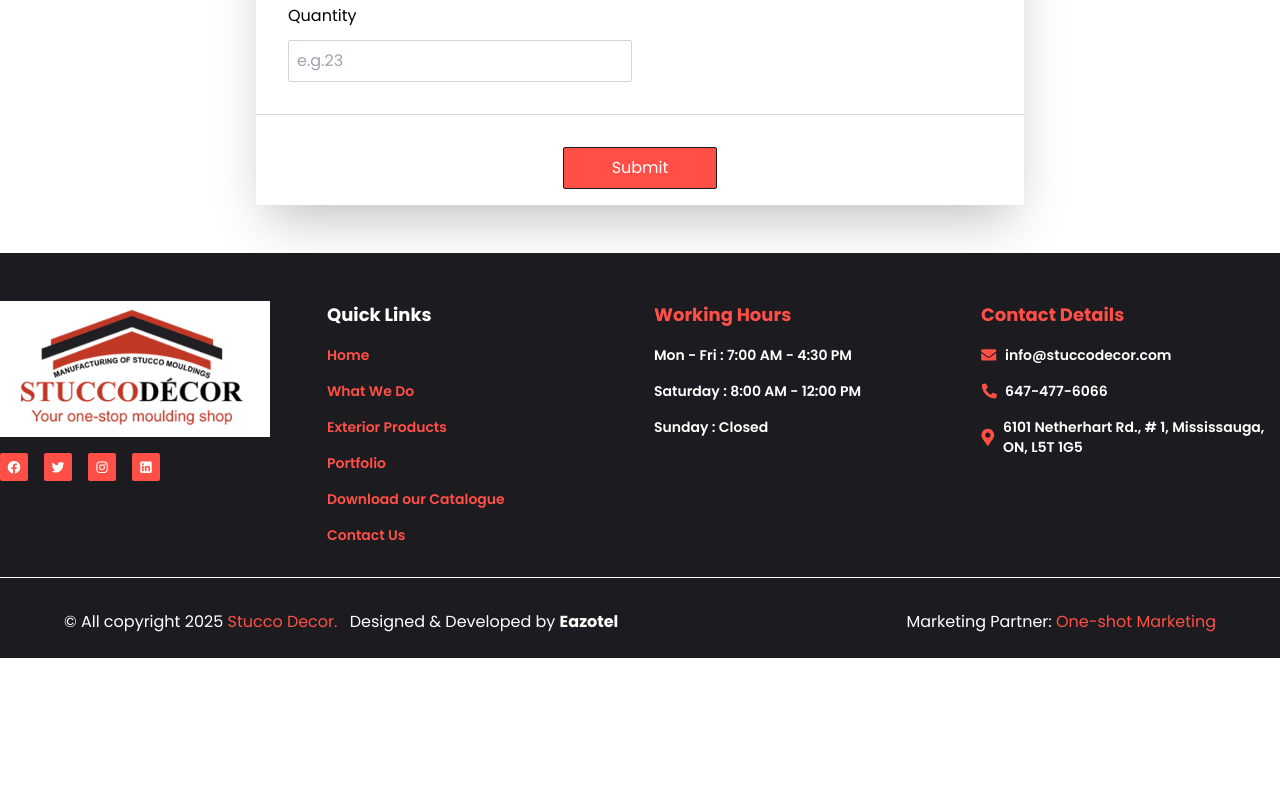
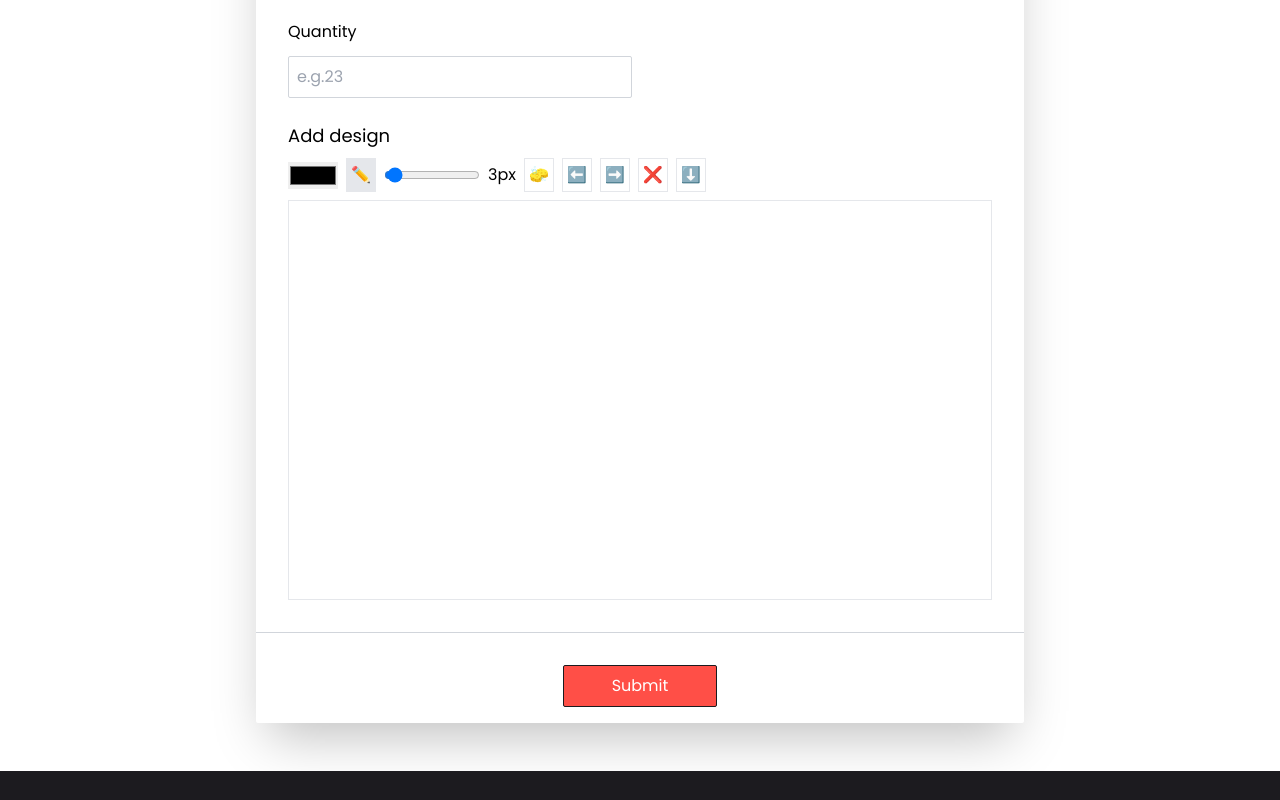
Before and after one commit to fielmente8777/stuccodecor, a Next.js app: page /own-design in a window 1280 px wide. Shown: the part 860-1660 px from the top of the page. Before the commit the page ends 1518 px from the top, so only its background shows below. Built offline with nearby package versions, Linux system fonts and the light colour scheme.

Commit message:
Enhance design functionality with a drawing canvas; add color selection, eraser, undo/redo features, and improve layout across components

```diff
--- a/src/app/[category]/components/Products.tsx
+++ b/src/app/[category]/components/Products.tsx
@@ -28,7 +28,7 @@ const Products: React.FC<dataProps> = ({ images, title }) => {
 
   return (
     <SectionWithContainer>
-      <div className="grid grid-cols-1 md:grid-cols-2 lg:grid-cols-4 lg:gap-8 gap-6">
+      <div className="grid grid-cols-1 md:grid-cols-2 lg:grid-cols-4 lg:gap-8 gap-6 max-w-7xl">
         <div className="w-full md:col-span-1 col-span-3 flex flex-col gap-4">
           <h2 className="text-2xl font-bold uppercase text-secondary">
             products
@@ -39,7 +39,7 @@ const Products: React.FC<dataProps> = ({ images, title }) => {
           {images.map((item, index) => (
             <div className="w-full flex flex-col gap-2" key={index}>
               <h3 className="uppercase text-primary">{item.alt}</h3>
-              <div className="w-full relative aspect-square">
+              <div className="w-full relative aspect-[4/2.5]">
                 <Image
                   src={item.src}
                   alt={item.alt}
--- a/src/app/own-design/components/DesignForm.tsx
+++ b/src/app/own-design/components/DesignForm.tsx
@@ -1,6 +1,114 @@
+"use client";
 import { Section } from "@/components";
+import { useRef, useState, useEffect, MouseEvent as ReactMouseEvent } from "react";
 
 const DesignForm = () => {
+  const canvasRef = useRef<HTMLCanvasElement | null>(null);
+  const ctxRef = useRef<CanvasRenderingContext2D | null>(null);
+  const [drawing, setDrawing] = useState<boolean>(false);
+  const [color, setColor] = useState<string>("#000000");
+  const [pencilWidth, setPencilWidth] = useState<number>(3);
+  const [eraserWidth, setEraserWidth] = useState<number>(20);
+  const [history, setHistory] = useState<ImageData[]>([]);
+  const [redoStack, setRedoStack] = useState<ImageData[]>([]);
+  const [isEraser, setIsEraser] = useState<boolean>(false);
+
+  // Initialize canvas dimensions
+  useEffect(() => {
+    const canvas = canvasRef.current;
+    if (!canvas) return;
+
+    const handleResize = () => {
+      const rect = canvas.getBoundingClientRect();
+      canvas.width = rect.width;
+      canvas.height = rect.height;
+    };
+
+    handleResize();
+    window.addEventListener('resize', handleResize);
+
+    return () => {
+      window.removeEventListener('resize', handleResize);
+    };
+  }, []);
+
+  const startDrawing = (e: ReactMouseEvent<HTMLCanvasElement>) => {
+    if (!canvasRef.current) return;
+    const ctx = canvasRef.current.getContext("2d");
+    if (!ctx) return;
+
+    ctx.strokeStyle = isEraser ? "#FFFFFF" : color;
+    ctx.lineWidth = isEraser ? eraserWidth : pencilWidth;
+    ctx.lineCap = "round";
+    ctx.beginPath();
+    ctx.moveTo(e.nativeEvent.offsetX, e.nativeEvent.offsetY);
+    setDrawing(true);
+    ctxRef.current = ctx;
+    setRedoStack([]);
+    saveState();
+  };
+
+  const draw = (e: ReactMouseEvent<HTMLCanvasElement>) => {
+    if (!drawing || !ctxRef.current) return;
+    ctxRef.current.lineTo(e.nativeEvent.offsetX, e.nativeEvent.offsetY);
+    ctxRef.current.stroke();
+  };
+
+  const stopDrawing = () => {
+    setDrawing(false);
+    if (ctxRef.current) {
+      ctxRef.current.closePath();
+    }
+  };
+
+  const clearCanvas = () => {
+    if (!canvasRef.current) return;
+    const ctx = canvasRef.current.getContext("2d");
+    if (!ctx) return;
+    ctx.clearRect(0, 0, canvasRef.current.width, canvasRef.current.height);
+    setHistory([]);
+    setRedoStack([]);
+  };
+
+  const downloadImage = () => {
+    if (!canvasRef.current) return;
+    const link = document.createElement("a");
+    link.download = "drawing.png";
+    link.href = canvasRef.current.toDataURL();
+    link.click();
+  };
+
+  const saveState = () => {
+    if (!canvasRef.current) return;
+    const ctx = canvasRef.current.getContext("2d");
+    if (!ctx) return;
+    setHistory([
+      ...history,
+      ctx.getImageData(0, 0, canvasRef.current.width, canvasRef.current.height),
+    ]);
+  };
+
+  const undo = () => {
+    if (history.length === 0 || !canvasRef.current) return;
+    const ctx = canvasRef.current.getContext("2d");
+    if (!ctx) return;
+    setRedoStack([history[history.length - 1], ...redoStack]);
+    setHistory(history.slice(0, -1));
+    ctx.clearRect(0, 0, canvasRef.current.width, canvasRef.current.height);
+    if (history.length > 1) {
+      ctx.putImageData(history[history.length - 2], 0, 0);
+    }
+  };
+
+  const redo = () => {
+    if (redoStack.length === 0 || !canvasRef.current) return;
+    const ctx = canvasRef.current.getContext("2d");
+    if (!ctx) return;
+    ctx.putImageData(redoStack[0], 0, 0);
+    setHistory([...history, redoStack[0]]);
+    setRedoStack(redoStack.slice(1));
+  };
+
   return (
     <Section>
       <div className="">
@@ -48,7 +156,6 @@ const DesignForm = () => {
                   <input
                     type="number"
                     id="number"
-                    //   placeholder="(000) 000-0000"
                     className="border w-full border-gray-300 rounded-sm p-2 no-spinner"
                   />
                   <span className="description3 text-tertiary">
@@ -69,6 +176,92 @@ const DesignForm = () => {
                   </div>
                 </div>
               </div>
+              <div className="flex flex-col gap-2 w-full">
+                <h2 className="text-lg">Add design</h2>
+                <div className="flex gap-2 items-center">
+                  <input
+                    type="color"
+                    value={color}
+                    onChange={(e) => setColor(e.target.value)}
+                  />
+
+                  <button
+                    type="button"
+                    onClick={() => setIsEraser(false)}
+                    className={`p-1 border ${!isEraser ? 'bg-gray-200' : ''}`}
+                  >
+                    ✏️
+                  </button>
+
+                  {!isEraser && (
+                    <div className="flex items-center gap-2">
+                      <input
+                        type="range"
+                        min="1"
+                        max="50"
+                        value={pencilWidth}
+                        onChange={(e) => setPencilWidth(Number(e.target.value))}
+                        className="w-24"
+                      />
+                      <span>{pencilWidth}px</span>
+                    </div>
+                  )}
+
+                  <button
+                    type="button"
+                    onClick={() => setIsEraser(true)}
+                    className={`p-1 border ${isEraser ? 'bg-gray-200' : ''}`}
+                  >
+                    🧽
+                  </button>
+
+                  {isEraser && (
+                    <div className="flex items-center gap-2">
+                      <input
+                        type="range"
+                        min="5"
+                        max="100"
+                        value={eraserWidth}
+                        onChange={(e) => setEraserWidth(Number(e.target.value))}
+                        className="w-24"
+                      />
+                      <span>{eraserWidth}px</span>
+                    </div>
+                  )}
+
+                  <button type="button" onClick={undo} className="p-1 border">
+                    ⬅️
+                  </button>
+                  <button type="button" onClick={redo} className="p-1 border">
+                    ➡️
+                  </button>
+                  <button
+                    type="button"
+                    onClick={clearCanvas}
+                    className="p-1 border"
+                  >
+                    ❌
+                  </button>
+                  <button
+                    type="button"
+                    onClick={downloadImage}
+                    className="p-1 border"
+                  >
+                    ⬇️
+                  </button>
+                </div>
+                <div className="w-full h-[400px]">
+                  <canvas
+                    ref={canvasRef}
+                    style={{ width: "100%", height: "100%" }}
+                    className="border bg-white cursor-crosshair"
+                    onMouseDown={startDrawing}
+                    onMouseMove={draw}
+                    onMouseUp={stopDrawing}
+                    onMouseLeave={stopDrawing}
+                  ></canvas>
+                </div>
+              </div>
             </div>
             <button className="bg-primary text-white py-2 w-fit px-12 border border-secondary hover:bg-secondary transition-colors duration-300 ease-in-out rounded-sm my-4 mx-auto">
               Submit
--- a/src/components/cards/ProductCard.tsx
+++ b/src/components/cards/ProductCard.tsx
@@ -11,7 +11,7 @@ interface ProductCardProps {
 const ProductCard: React.FC<ProductCardProps> = ({ src, alt, title, desc, href }) => {
   return (
     <div className="w-full flex flex-col gap-4">
-      <Link href={`/product/${href.replace(/\s/g, '-').replace(/\./g, '-').replace(/,/g, '-')}`} className="w-full relative aspect-square">
+      <Link href={`/product/${href.replace(/\s/g, '-').replace(/\./g, '-').replace(/,/g, '-')}`} className="w-full relative aspect-[4/2.5]">
         <Image src={src} alt={alt} fill />
       </Link>
       <div className="flex flex-col gap-2">
--- a/src/components/navbar/Navbar.tsx
+++ b/src/components/navbar/Navbar.tsx
@@ -60,7 +60,7 @@ const Navbar: React.FC = () => {
                 <li key={i} className="p-3">
                   <Link
                     href={link.href ? link.href : "#"}
-                    className="flex items-center gap-2 w-full lg:text-xs text-[0.6rem] text-white uppercase bg-primary py-3 justify-center rounded-full font-bold hover:bg-quaternary  transition-colors duration-300 ease-in-out"
+                    className="flex items-center gap-2 w-full lg:text-xs text-[0.6rem] text-white uppercase bg-primary py-3 md:px-6 justify-center rounded-full font-bold hover:bg-quaternary  transition-colors duration-300 ease-in-out"
                   >
                     {link.label}
                   </Link>
```
Also changed, not shown: src/app/product-category/[products]/components/ProductsList.tsx (+6 -6 lines).
